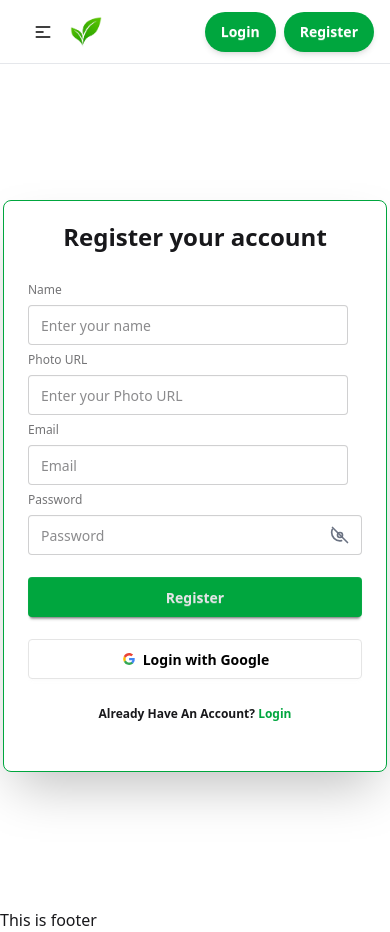
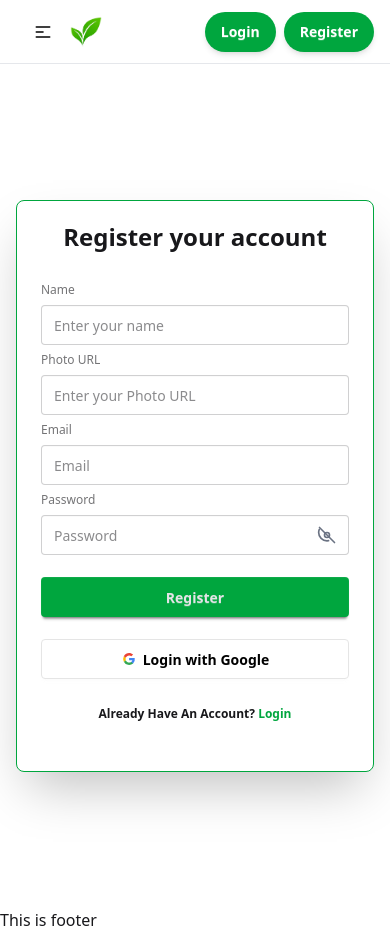
Before and after one commit to TarekNexus/Green-Plants-Client, a React (Vite) app: page /auth/register in a window 390 px wide. Built offline with nearby package versions, Linux system fonts and the light colour scheme; no server answers.

Commit message:
login and register page responsive complete

```diff
--- a/src/Pages/Login.jsx
+++ b/src/Pages/Login.jsx
@@ -53,7 +53,8 @@ const Login = () => {
   }, []);
   return (
     <div className="flex justify-center min-h-screen items-center">
-      <div className="border border-green-600 card bg-base-100 w-full max-w-sm shrink-0 shadow-2xl py-5">
+      <div className="w-full p-4 flex mx-auto justify-center">
+        <div className="border border-green-600 card bg-base-100 w-full max-w-sm shrink-0 shadow-2xl  py-5">
         <h2 className="font-semibold text-2xl text-center">
           Login your account
         </h2>
@@ -134,6 +135,7 @@ const Login = () => {
           </fieldset>
         </form>
       </div>
+      </div>
     </div>
   );
 };
--- a/src/Pages/Register.jsx
+++ b/src/Pages/Register.jsx
@@ -67,7 +67,8 @@ const Register = () => {
   }, []);
   return (
     <div className="flex justify-center min-h-screen items-center">
-      <div className="border border-green-600 card bg-base-100 w-full max-w-sm shrink-0 shadow-2xl py-5">
+     <div className="p-4 w-full flex justify-center ">
+       <div className="border border-green-600 card bg-base-100 w-full max-w-sm shrink-0 shadow-2xl py-5">
         <h2 className="font-semibold text-2xl text-center">
           Register your account
         </h2>
@@ -209,6 +210,7 @@ const Register = () => {
           </fieldset>
         </form>
       </div>
+     </div>
     </div>
   );
 };
```
